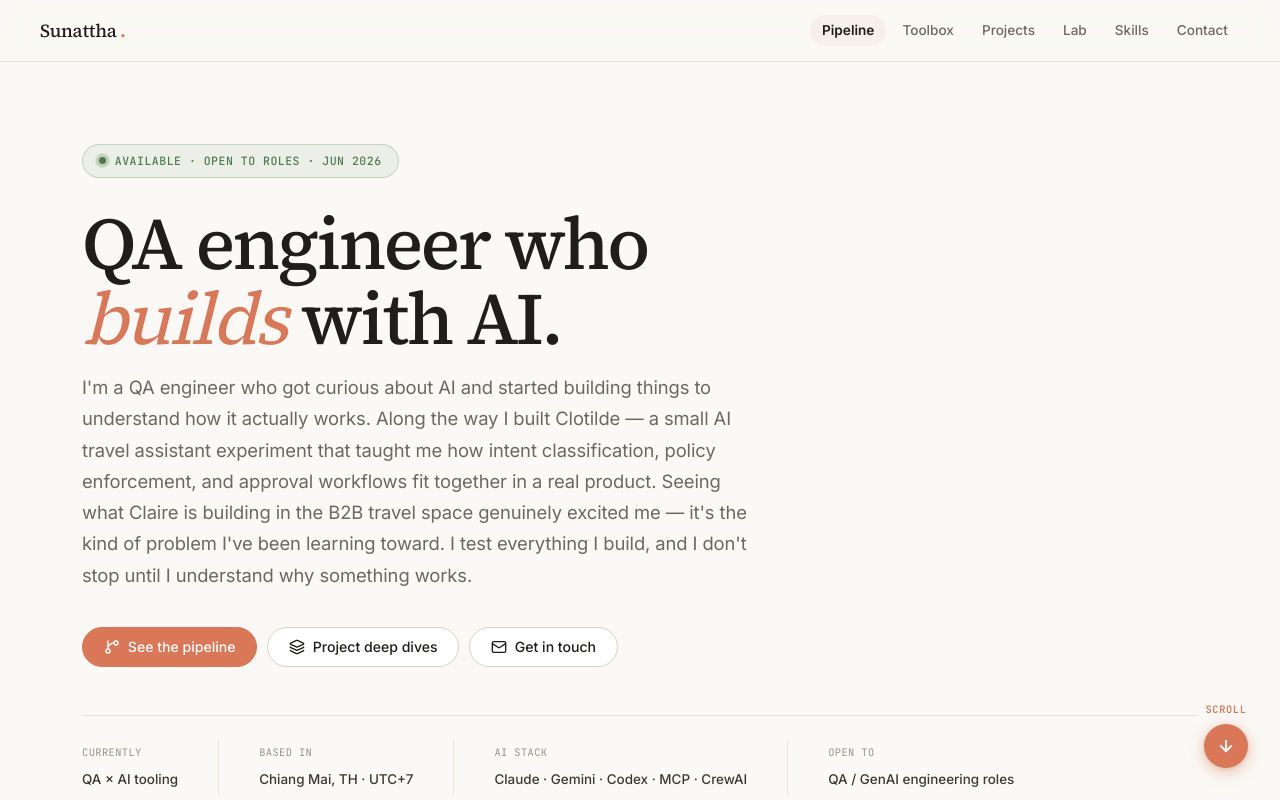
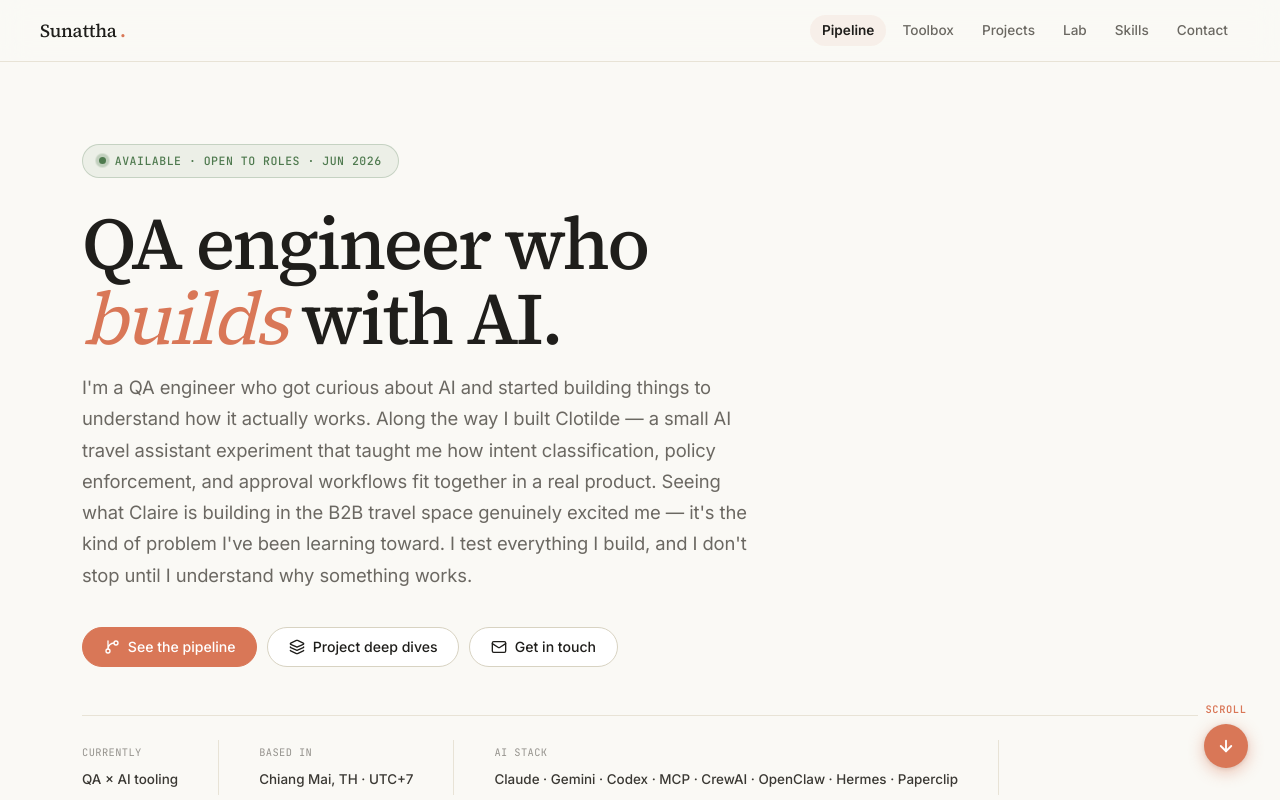
Before and after one commit to aoaaae-sunattha/Portfolio, a Next.js app: page / in a window 1280 px wide. Shown: the top 800 px of the page. Built offline with nearby package versions, Linux system fonts and the light colour scheme.

Commit message:
feat: add OpenClaw, Hermes, Paperclip to AI stack

```diff
--- a/components/Hero.tsx
+++ b/components/Hero.tsx
@@ -167,7 +167,7 @@ export default function Hero() {
           {[
             { label: 'Currently', value: 'QA × AI tooling' },
             { label: 'Based in', value: 'Chiang Mai, TH · UTC+7' },
-            { label: 'AI stack', value: 'Claude · Gemini · Codex · MCP · CrewAI' },
+            { label: 'AI stack', value: 'Claude · Gemini · Codex · MCP · CrewAI · OpenClaw · Hermes · Paperclip' },
             { label: 'Open to', value: 'QA / GenAI engineering roles' },
           ].map(({ label, value }, i, arr) => (
             <div key={label} style={{
```
